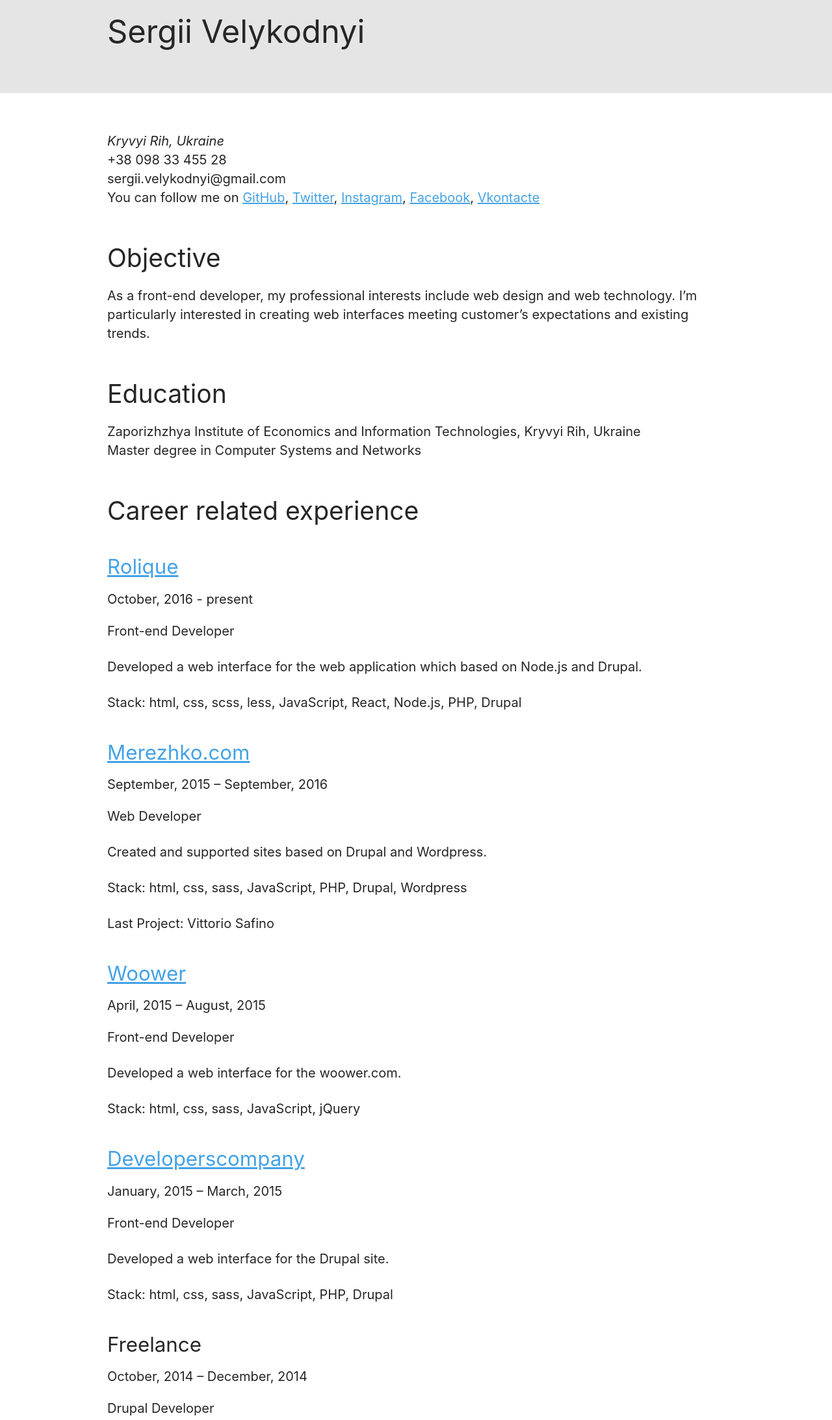
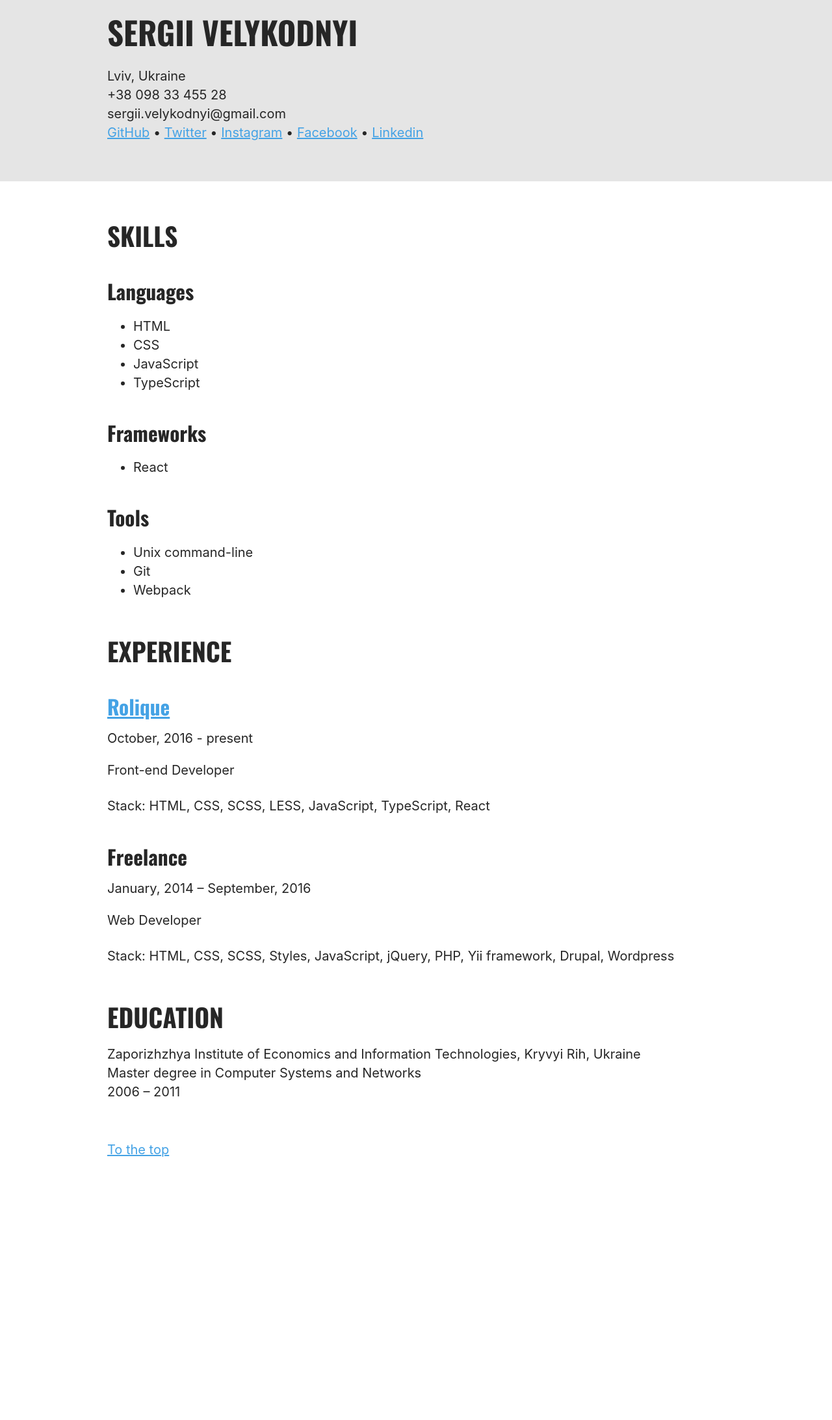
Before and after one commit to iamvelykodnyi/cv, a plain HTML site: page index.html in a window 1280 px wide. Shown: the part 60-2245 px from the top of the page at 65% size. After the commit the page ends 1924 px from the top, so only its background shows below. Drawn offline with nearby package versions, Linux system fonts and the light colour scheme.

Commit message:
Update structure, content, readme, font

```diff
--- a/index.html
+++ b/index.html
@@ -8,6 +8,7 @@
     <meta name="description" content="Front-end developer">
     <meta itemprop="name" content="Sergii Velykodnyi">
     <meta itemprop="description" content="Front-end developer">
+    <link href="https://fonts.googleapis.com/css?family=Oswald:700" rel="stylesheet">
     <link rel="stylesheet" href="styles.css">
 </head>
 <body>
@@ -15,118 +16,71 @@
         <header class="header" role="">
             <div class="container">
                 <h1 class="title">Sergii Velykodnyi</h1>
+                <address>Lviv, Ukraine</address>
+                <div class="tel">+38 098 33 455 28</div>
+                <div class="email">sergii.velykodnyi@gmail.com</div>
+                <div class="social-media">
+                    <a href="https://github.com/sergiivelykodnyi">GitHub</a> •
+                    <a href="https://twitter.com/svelykodnyi">Twitter</a> •
+                    <a href="https://www.instagram.com/sergiivelykodnyi/">Instagram</a> •
+                    <a href="https://www.facebook.com/sergiivelykodnyi">Facebook</a> •
+                    <a href="https://www.linkedin.com/in/sergiivelykodnyi/">Linkedin</a>
+                </div>
             </div>
         </header>
         <main role="">
             <div class="container">
-                <section class="contacts">
-                    <address>Kryvyi Rih, Ukraine</address>
-                    <div class="tel">+38 098 33 455 28</div>
-                    <div class="email">sergii.velykodnyi@gmail.com</div>
-                    <div class="social-media">
-                        You can follow me on
-                        <a href="https://github.com/sergiivelykodnyi">GitHub</a>,
-                        <a href="https://twitter.com/svelykodnyi">Twitter</a>,
-                        <a href="https://www.instagram.com/sergiivelykodnyi/">Instagram</a>,
-                        <a href="https://www.facebook.com/sergiivelykodnyi">Facebook</a>,
-                        <a href="https://vk.com/sergiivelykodnyi">Vkontacte</a>
-                    </div>
+                <section id="skills">
+                    <h2>Skills</h2>
+                    <h3>Languages</h3>
+                    <ul>
+                        <li>HTML</li>
+                        <li>CSS</li>
+                        <li>JavaScript</li>
+                        <li>TypeScript</li>
+                    </ul>
+                    <h3>Frameworks</h3>
+                    <ul>
+                        <li>React</li>
+                    </ul>
+                    <h3>Tools</h3>
+                    <ul>
+                        <li>Unix command-line</li>
+                        <li>Git</li>
+                        <li>Webpack</li>
+                    </ul>
                 </section>
-                <section>
-                    <h2>Objective</h2>
-                    <p>As a front-end developer, my professional interests include web design and web technology. I’m particularly interested in creating web interfaces meeting customer’s expectations and existing trends.</p>
+                <section id="experience">
+                    <h2>Experience</h2>
+                    <section>
+                        <h3><a href="http://rolique.io">Rolique</a></h3>
+                        <time>October, 2016 - present</time>
+                        <p>Front-end Developer</p>
+                        <p>Stack: HTML, CSS, SCSS, LESS, JavaScript, TypeScript, React</p>
+                    </section>
+                    <section>
+                        <h3>Freelance</h3>
+                        <time>January, 2014 – September, 2016</time>
+                        <p>Web Developer</p>
+                        <p>Stack: HTML, CSS, SCSS, Styles, JavaScript, jQuery, PHP, Yii framework, Drupal, Wordpress</p>
+                    </section>
                 </section>
-                <section>
+                <section id="education">
                     <h2>Education</h2>
                     <p>
                         Zaporizhzhya Institute of Economics and Information Technologies, Kryvyi Rih, Ukraine<br>
                         Master degree in Computer Systems and Networks
+                        <br />
+                        2006&nbsp;&ndash;&nbsp;2011
                     </p>
-                </section>
-                <section>
-                    <h2>Career related experience</h2>
-                    <section>
-                        <h3><a href="http://rolique.io">Rolique</a></h3>
-                        <time>October, 2016 - present</time>
-                        <p>Front-end Developer</p>
-                        <p>Developed a web interface for the web application which based on Node.js and Drupal.</p>
-                        <p>Stack: html, css, scss, less, JavaScript, React, Node.js, PHP, Drupal</p>
-                    </section>
-                    <section>
-                        <h3><a href="http://merezhko.com">Merezhko.com</a></h3>
-                        <time>September, 2015 – September, 2016</time>
-                        <p>Web Developer</p>
-                        <p>Created and supported sites based on Drupal and Wordpress.</p>
-                        <p>Stack: html, css, sass, JavaScript, PHP, Drupal, Wordpress</p>
-                        <p>Last Project: Vittorio Safino</p>
-                    </section>
-                    <section>
-                        <h3><a href="https://wooower.com">Woower</a></h3>
-                        <time>April, 2015 – August, 2015</time>
-                        <p>Front-end Developer</p>
-                        <p>Developed a web interface for the woower.com.</p>
-                        <p>Stack: html, css, sass, JavaScript, jQuery</p>
-                    </section>
-                    <section>
-                        <h3><a href="https://developerscompany.com">Developerscompany</a></h3>
-                        <time>January, 2015 – March, 2015</time>
-                        <p>Front-end Developer</p>
-                        <p>Developed a web interface for the Drupal site.</p>
-                        <p>Stack: html, css, sass, JavaScript, PHP, Drupal</p>
-                    </section>
-                    <section>
-                        <h3>Freelance</h3>
-                        <time>October, 2014 – December, 2014</time>
-                        <p>Drupal Developer</p>
-                        <p>Developed a web interface for the Drupal site.</p>
-                        <p>Stack: html, css, sass, JavaScript, PHP, Drupal</p>
-                        <p>Projects: <a href="http://microtermplus.ru">MTPlus</a>, <a href="http://www.steamengine.at">Steam Engine</a></p>
-                    </section>
-                    <section>
-                        <h3><a href="http://genstu.com">Genstu</a></h3>
-                        <time>July, 2014 – September, 2014</time>
-                        <p>Web Developer</p>
-                        <p>Developed and supported the krible.com project.</p>
-                        <p>Stack: html, css, JavaScript, jQuery, PHP, Yii framework</p>
-                    </section>
-                    <section>
-                        <h3>My projects</h3>
-                        <p><a href="http://velykodna.com.ua/">velykodna.com.ua</a> (Developed in 2016)</p>
-                        <p><a href="http://anastasiyanikolenko.com">anastasiyanikolenko.com</a> (Developed in 2014)</p>
-                        <p>Stack: html, css, JavaScript, Drupal</p>
-                    </section>
-                </section>
-                <section>
-                    <h2>Skills, activities and interests</h2>
-                    <h3>Professional skills</h3>
-                    <ul>
-                        <li>HTML, HTML5, CSS, CSS Pre-Processors (Sass, Stylus, LESS), PostCSS</li>
-                        <li>Responsive/adaptive layout</li>
-                        <li>Scalable and modular architecture for CSS (SMACSS, BEM)</li>
-                        <li>Experience with Bootstrap 3, 4</li>
-                        <li>JavaScript (middle level), experience with jQuery, React</li>
-                        <li>PHP (middle level)</li>
-                        <li>Templating engines: Twig, Handlebars, Pug, EJS</li>
-                        <li>Created themes for Drupal, Wordpress</li>
-                        <li>Experience with tools: Unix command-line, Gulp.js, Browserify, Webpack, Git, Docker, Vagrant</li>
-                        <li>Experience with Linux, macOS, Windows</li>
-                    </ul>
-                    <h3>Languages</h3>
-                    <ul>
-                        <li>English (elementary)</li>
-                        <li>Ukraine (native)</li>
-                        <li>Russian (native)</li>
-                    </ul>
-                    <h3>Interests</h3>
-                    <ul>
-                        <li>Photography</li>
-                        <li>Music</li>
-                        <li>Riding bike</li>
-                    </ul>
                 </section>
             </div>
         </main>
-        <footer class="footer" role=""></footer>
+        <footer class="footer" role="">
+            <div class="container">
+                <a href="#top">To the top</a>
+            </div>
+        </footer>
     </div>
 </body>
 </html>
--- a/styles.css
+++ b/styles.css
@@ -29,9 +29,10 @@ body {
 p {margin-bottom: 1.3em;}
 
 h1, h2, h3, h4 {
-  margin: 1.414em 0 0.5em;
-  font-weight: inherit;
-  line-height: 1.2;
+    font-family: 'Oswald', sans-serif;
+    margin: 1.414em 0 0.5em;
+    font-weight: 700;
+    line-height: 1.2;
 }
 
 h1 {
@@ -39,7 +40,10 @@ h1 {
   font-size: 2.441em;
 }
 
-h2 {font-size: 1.953em;}
+h2 {
+    font-size: 1.953em;
+    text-transform: uppercase;
+}
 
 h3 {font-size: 1.563em;}
 
@@ -55,6 +59,14 @@ a:hover {
     color: #D84745;
 }
 
+address {
+    font-style: normal;
+}
+
+.title {
+    text-transform: uppercase;
+}
+
 .container {
     max-width: 980px;
     margin: 0 auto;
@@ -63,8 +75,13 @@ a:hover {
 
 .header {
     margin: 0 0 3em;
-    padding: 4em 0 2em;
+    padding: 4em 0 3em;
     background-color: #E5E5E5;
+}
+
+.footer {
+    margin-top: 3em;
+    padding-bottom: 4em;
 }
 
 @media (min-width: 768px) {
```
Also changed, not shown: README.md.
